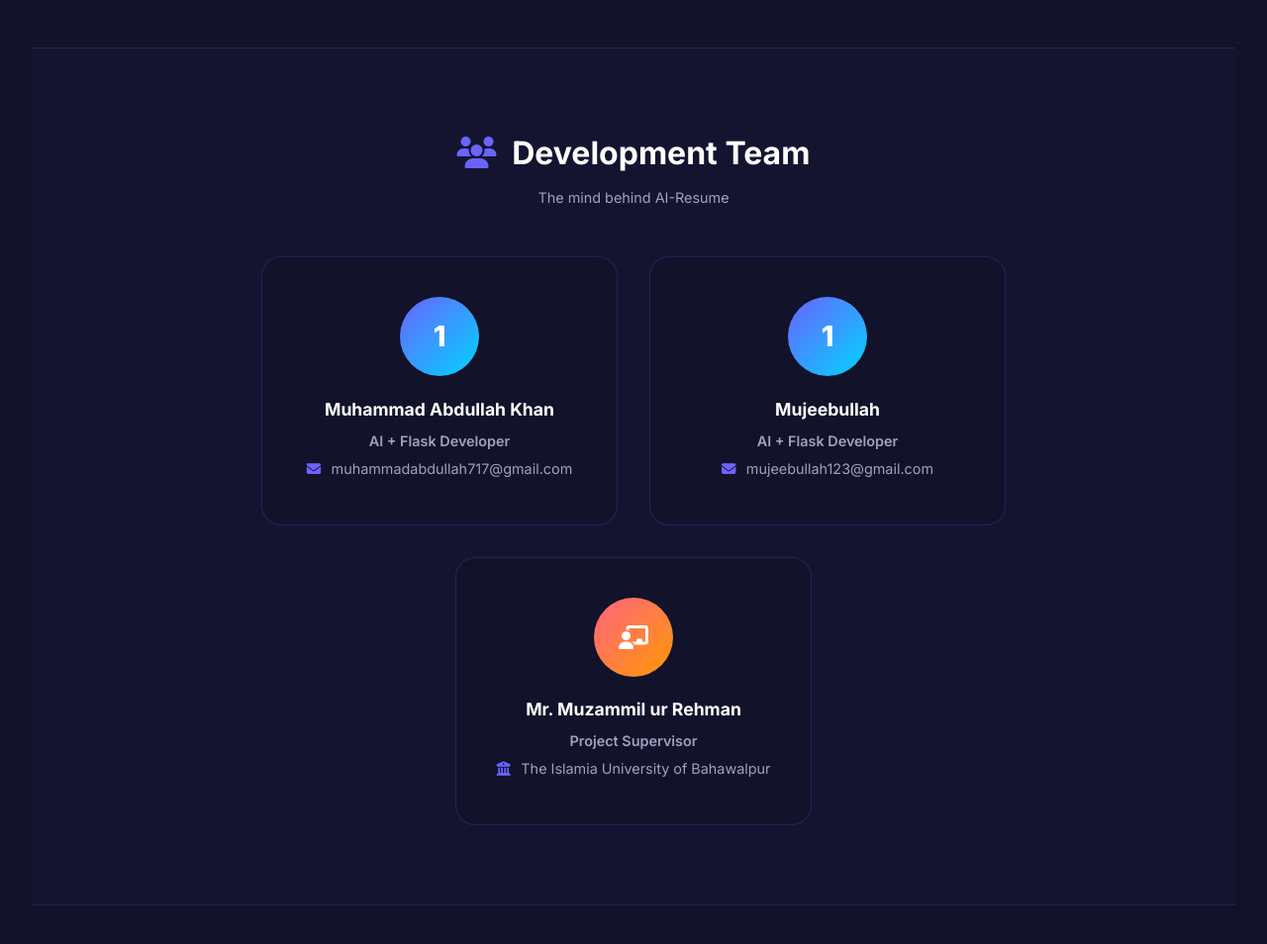
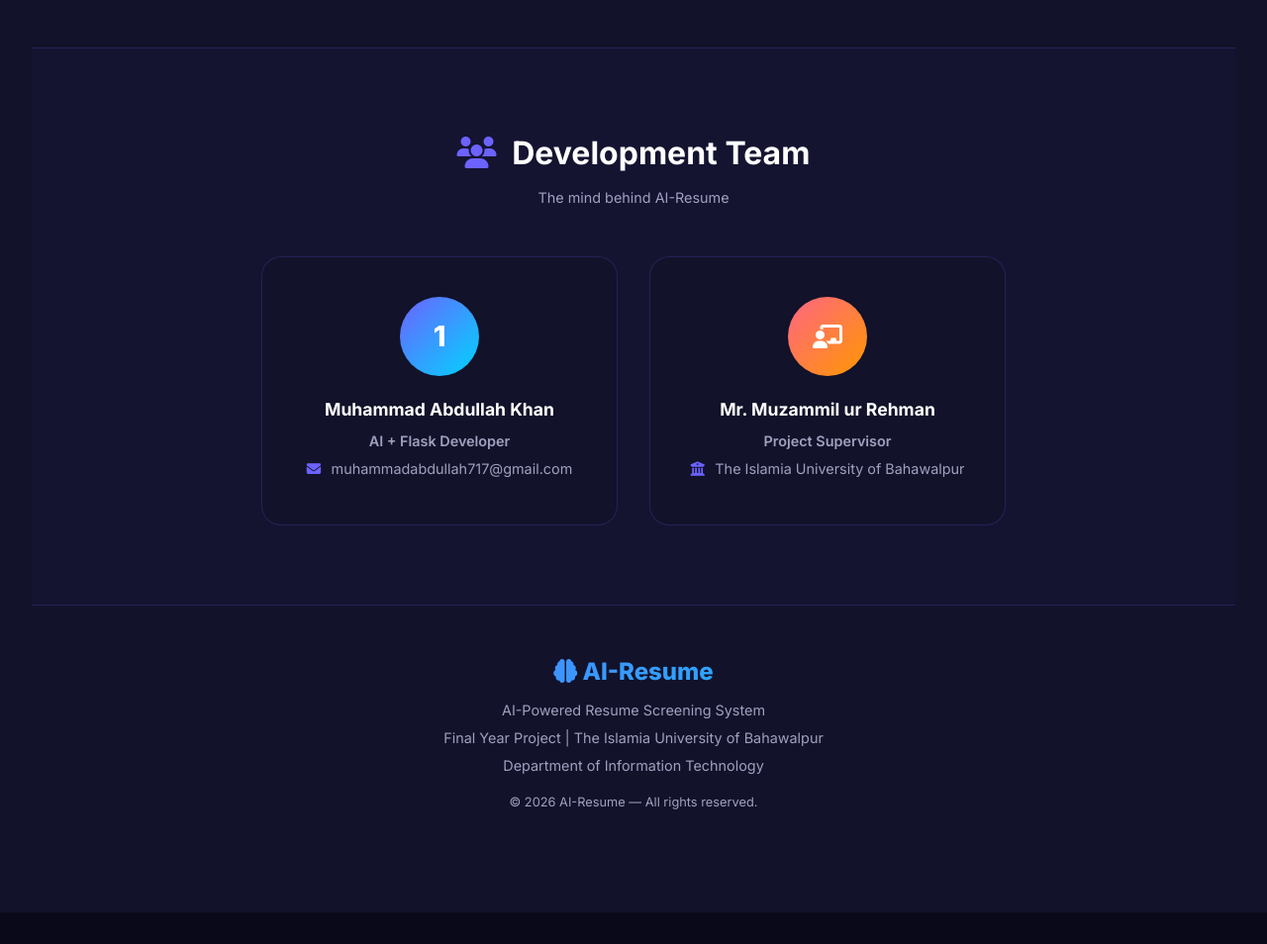
Before and after one commit to MuhammadAbdullahKhan01/AI-Resume-Screening-System, a Flask app: page / in a window 1280 px wide. Shown: the part 2339-3293 px from the top of the page at 99% size. After the commit the page ends 3261 px from the top, so only its background shows below. Run offline with Flask 3, Linux system fonts and the light colour scheme.

Commit message:
Remove Mujeebullah from team section
Removed team member 'Mujeebullah' from the team section.

```diff
--- a/templates/index.html
+++ b/templates/index.html
@@ -182,15 +182,6 @@
                     muhammadabdullah717@gmail.com
                 </p>
             </div>
-            <div class="team-card">
-                <div class="team-avatar">1</div>
-                <h3>Mujeebullah</h3>
-                <p class="team-role">AI + Flask Developer</p>
-                <p class="team-email">
-                    <i class="fas fa-envelope"></i>
-                    mujeebullah123@gmail.com
-                </p>
-            </div>
 
             <!-- Supervisor -->
             <div class="team-card supervisor">
```
